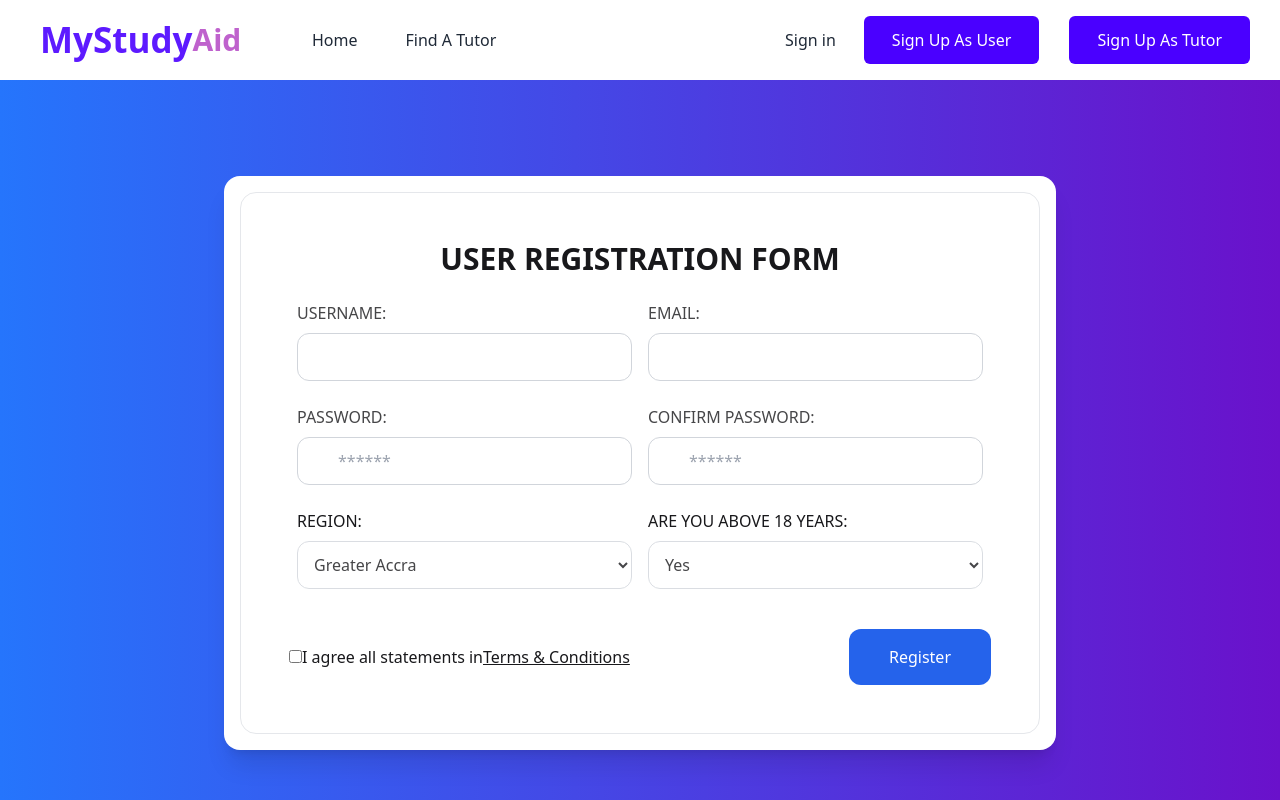
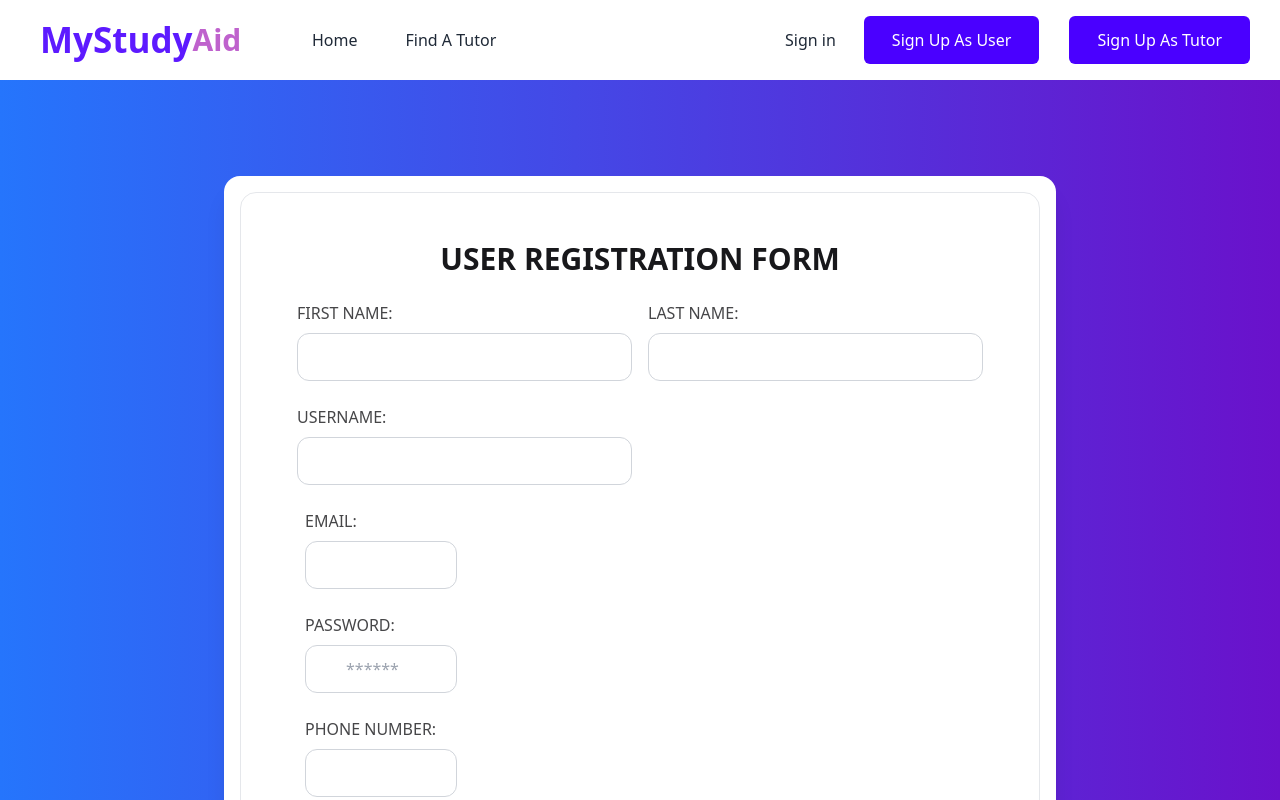
Before and after one commit to Edulink-Ghana/Frontend, a React (Vite) app: page /signup in a window 1280 px wide. Shown: the top 800 px of the page. Built offline with nearby package versions, Linux system fonts and the light colour scheme; no server answers.

Commit message:
Integrated Sign Up

```diff
--- a/package.json
+++ b/package.json
@@ -15,11 +15,16 @@
     "@fortawesome/free-brands-svg-icons": "^6.6.0",
     "@fortawesome/free-regular-svg-icons": "^6.6.0",
     "@fortawesome/free-solid-svg-icons": "^6.6.0",
+    "axios": "^1.7.3",
     "bootstrap": "^5.3.3",
+    "lodash": "^4.17.21",
+    "lodash.debounce": "^4.0.8",
     "react": "^18.3.1",
     "react-dom": "^18.3.1",
+    "react-hook-form": "^7.52.2",
     "react-router-dom": "^6.25.1",
     "react-slick": "^0.30.2",
+    "react-toastify": "^10.0.5",
     "slick-carousel": "^1.8.1",
     "tailgrids": "^2.2.6"
   },
--- a/src/Pages/userSignUp.jsx
+++ b/src/Pages/userSignUp.jsx
@@ -1,38 +1,157 @@
 import React, { useState } from "react";
+import { useNavigate } from "react-router-dom";
+import { useEffect } from "react";
+import { apiCheckUserNameExists, apiSignUp } from "../services/auth";
+import { toast } from "react-toastify";
+import { debounce } from "lodash";
+import { useForm } from "react-hook-form";
 
 const SignUpForm = () => {
-	const [validated, setValidated] = useState(false);
+	const [isSubmitting, setIsSubmitting] = useState(false);
+	const [userNameAvailable, setUserNameAvailable] = useState(false);
+	const [userNameNotAvailable, setUserNameNotAvailable] = useState(false);
 
-	const handleSubmit = (event) => {
-		event.preventDefault();
 
-		const form = event.currentTarget;
-		if (form.checkValidity() === false) {
-			event.preventDefault();
-			event.stopPropagation();
+	const navigate = useNavigate();
+
+	const { register, handleSubmit, watch, formState: { errors } } = useForm();
+
+	const checkUserName = async (userName) => {
+		console.log("i've been called");
+		setIsUserNameLoading(true);
+
+		try {
+			const res = await apiCheckUserNameExists(userName);
+			const user = res.data;
+			if (user) {
+				setUserNameAvailable(false);
+				setUserNameAvailable(true)
+			} else {
+				setUserNameNotAvailable(true);
+				setUserNameNotAvailable(false)
+			}
+		} catch (error) {
+			console.log(error);
+			toast.error("An error occured!");
+
+		} finally {
+			setIsUserNameLoading(false)
+		}
+	};
+
+	const userNameWatch = watch("userName");
+
+	useEffect(() => {
+		const debounceSearch = debounce(async () => {
+			if (userNameWatch) {
+				await checkUserName(userNameWatch);
+			}
+		}, 1000)
+
+		debounceSearch()
+		return () => {
+			debounceSearch.cancel();
+		}
+	}, [userNameWatch]);
+
+	const onSubmit = async (data) => {
+		setIsSubmitting(true);
+
+		let payload = {
+			firstName: data.firstName,
+			lastName: data.lastName,
+			userName: data.userName,
+			password: data.password,
+			email: data.email,
+			confirmPassword: data.password,
+
+		};
+		if (data.otherName) {
+			payload = { ...payload, otherName: data.otherName };
+
 		}
 
-		setValidated(true);
+		try {
+			const res = await apiSignUp(payload);
+			console.log("Signup response:", res);
+			toast.success("Signup successful");
+			setTimeout(() => {
+				navigate("/login");
+			}, 1000);
+		} catch (error) {
+			console.log("Signup error:", error.response || error.message);
+			toast.error("An error occured!");
+		} finally {
+			setIsSubmitting(false);
+		}
 	};
+	// const [validated, setValidated] = useState(false);
+
+	// const handleSubmit = (event) => {
+	// 	event.preventDefault();
+
+	// 	const form = event.currentTarget;
+	// 	if (form.checkValidity() === false) {
+	// 		event.preventDefault();
+	// 		event.stopPropagation();
+	// 	}
+
+	// 	setValidated(true);
+	// };
 
 	return (
-		<form
+		<form autoComplete="off" action="/action_page.php"
 			noValidate
-			validated={validated}
-			onSubmit={handleSubmit}
+			// validated={validated}
+			onSubmit={handleSubmit(onSubmit)}
 			className="mt-6"
 		>
 			<div className="flex flex-wrap">
+
 				<div className="w-full md:w-1/2 px-2">
 					<div className="w-full flex flex-col relative mb-6">
-						<label className="opacity-80 font-medium mb-2" htmlFor="uname">
+						<label className="opacity-80 font-medium mb-2" htmlFor="firstName">
+							FIRST NAME:
+						</label>
+						<input
+							type="text"
+							className="bg-transparent border border-gray-300 dark:border-gray-600 focus:outline-none focus:border-blue-600 dark:focus:border-blue-600 duration-300 min-h-[48px] leading-none px-3 pl-10 rounded-xl"
+							id="firstName"
+							{...register('firstName', { required: 'First name is required' })}
+						/>
+						{errors.firstName && <p className='text-red-500'>{errors.firstName.message}</p>}
+					</div>
+				</div>
+				<div className="w-full md:w-1/2 px-2">
+					<div className="w-full flex flex-col relative mb-6">
+						<label className="opacity-80 font-medium mb-2" htmlFor="lastName">
+							LAST NAME:
+						</label>
+						<input
+							type="text"
+							className="bg-transparent border border-gray-300 dark:border-gray-600 focus:outline-none focus:border-blue-600 dark:focus:border-blue-600 duration-300 min-h-[48px] leading-none px-3 pl-10 rounded-xl"
+							id="lastName"
+							{...register('lastName', { required: 'Last name is required' })}
+						/>
+						{errors.lastName && <p className='text-red-500'>{errors.lastName.message}</p>}
+					</div>
+				</div>
+				<div className="w-full md:w-1/2 px-2">
+					<div className="w-full flex flex-col relative mb-6">
+						<label className="opacity-80 font-medium mb-2" htmlFor="userName">
 							USERNAME:
 						</label>
 						<input
 							type="text"
 							className="bg-transparent border border-gray-300 dark:border-gray-600 focus:outline-none focus:border-blue-600 dark:focus:border-blue-600 duration-300 min-h-[48px] leading-none px-3 pl-10 rounded-xl"
-							id="uname"
+							id="userName"
+							{...register('userName', { required: 'Username is required' })}
 						/>
+						{errors.userName && <p className='text-red-500'>{errors.userName.message}</p>}
+						<div className='flex items-center gap-y-2'>
+							{/* {isUserNameLoading && <Loader />} */}
+							{userNameAvailable && <p className='text-green-500'>Username is available</p>}
+							{userNameNotAvailable && <p className='text-red-500'>Username is already taken!</p>}
 						</div>
 					</div>
 					<div className="w-full md:w-1/2 px-2">
@@ -44,7 +163,9 @@ const SignUpForm = () => {
 								type="email"
 								className="bg-transparent border border-gray-300 dark:border-gray-600 focus:outline-none focus:border-blue-600 dark:focus:border-blue-600 duration-300 min-h-[48px] leading-none px-3 pl-10 rounded-xl"
 								id="email"
+								{...register('email', { required: 'Email is required' })}
 							/>
+							{errors.email && <p className='text-red-500'>{errors.email.message}</p>}
 						</div>
 					</div>
 					<div className="w-full md:w-1/2 px-2">
@@ -57,10 +178,24 @@ const SignUpForm = () => {
 								className="bg-transparent border border-gray-300 dark:border-gray-600 focus:outline-none focus:border-blue-600 dark:focus:border-blue-600 duration-300 min-h-[48px] leading-none px-3 pl-10 rounded-xl"
 								id="pass"
 								placeholder="******"
+								{...register('password', { required: 'Password is required' })}
+							/>
+							{errors.password && <p className='text-red-500'>{errors.password.message}</p>}
+						</div>
+					</div>
+					<div className="w-full md:w-1/2 px-2">
+						<div className="w-full flex flex-col relative mb-6">
+							<label className="opacity-80 font-medium mb-2" htmlFor="email">
+								PHONE NUMBER:
+							</label>
+							<input
+								type="text"
+								className="bg-transparent border border-gray-300 dark:border-gray-600 focus:outline-none focus:border-blue-600 dark:focus:border-blue-600 duration-300 min-h-[48px] leading-none px-3 pl-10 rounded-xl"
+								id="phoneNumber"
 							/>
 						</div>
 					</div>
-				<div className="w-full md:w-1/2 px-2">
+					{/* <div className="w-full md:w-1/2 px-2">
 					<div className="w-full flex flex-col relative mb-6">
 						<label className="opacity-80 font-medium mb-2" htmlFor="conPass">
 							CONFIRM PASSWORD:
@@ -72,41 +207,9 @@ const SignUpForm = () => {
 							placeholder="******"
 						/>
 					</div>
-				</div>
-				<div className="w-full md:w-1/2 px-2">
-					<div className="w-full flex flex-col mb-6">
-						<label htmlFor="email" className="font-medium mb-2">
-							REGION:
-						</label>
-						<div className="w-full">
-							<select
-								type="text"
-								className="w-full bg-transparent border border-gray-300 dark:border-gray-600 focus:outline-none focus:border-blue-600 dark:focus:border-blue-600 duration-300 min-h-[48px] leading-none px-3 opacity-80 rounded-xl"
-							>
-								<option
-									value=""
-									selected
-									className="bg-white dark:bg-slate-800"
-								>
-									Greater Accra
-								</option>
-								<option value="" className="bg-white dark:bg-slate-800">
-									Eastern
-								</option>
-								<option value="" className="bg-white dark:bg-slate-800">
-									Central
-								</option>
-								<option value="" className="bg-white dark:bg-slate-800">
-									Ashanti
-								</option>
-								<option value="" className="bg-white dark:bg-slate-800">
-									Volta
-								</option>
-							</select>
-						</div>
-					</div>
-				</div>
-				<div className="w-full md:w-1/2 px-2">
+				</div> */}
+
+					{/* <div className="w-full md:w-1/2 px-2">
 					<div className="w-full flex flex-col mb-6">
 						<label htmlFor="email" className="font-medium mb-2">
 							ARE YOU ABOVE 18 YEARS:
@@ -129,7 +232,7 @@ const SignUpForm = () => {
 							</select>
 						</div>
 					</div>
-				</div>
+				</div> */}
 					<div className="w-full md:w-1/2">
 						<div className="form-group flex items-center h-full mb-3 mt-2">
 							<div>
@@ -148,15 +251,20 @@ const SignUpForm = () => {
 							<button
 								type="submit"
 								className="bg-blue-600 py-4 px-10 text-white hover:bg-opacity-95 duration-300 rounded-xl"
+
 							>
+								{isSubmitting ? "Loading..." : "Sign Up"}
 								Register
 							</button>
+						</div>
 					</div>
 				</div>
 			</div>
 		</form>
 	);
 };
+
+
 
 const SignUp16 = () => {
 	return (
@@ -177,7 +285,8 @@ const SignUp16 = () => {
 						</div>
 					</div>
 				</section>
+
 			);
 };
 
-export default SignUp16;
+export default SignUp16
--- /dev/null
+++ b/src/services/auth.js
@@ -0,0 +1,14 @@
+import { apiClient } from "./config";
+
+export const apiSignUp = async(payload) => {
+    return apiClient.post("/register" , payload);
+};
+
+export const apiLogin = async(payload) => {
+    return apiClient.post("/token/login" , payload)
+
+};
+
+export const apiCheckUserNameExists = async(_userName) => {
+    return apiClient.get(`/auth/${_userName}`);
+};
--- /dev/null
+++ b/src/services/config.js
@@ -0,0 +1,13 @@
+import axios from "axios";
+
+
+const baseurl = import.meta.env.VITE_BASE_URL
+export const apiClient = axios.create({
+    baseURL: 'https://my-study-aid-api.onrender.com/',
+});
+
+const token = localStorage.getItem("accessToken")
+
+if (token) {
+    apiClient.defaults.headers.common["Authorization"] = `Bearer ${token}`;
+}
```
Also changed, not shown: 2 other files (tests, documents, lock files or other folders). Lines whose indentation alone changed are shown as unchanged.
